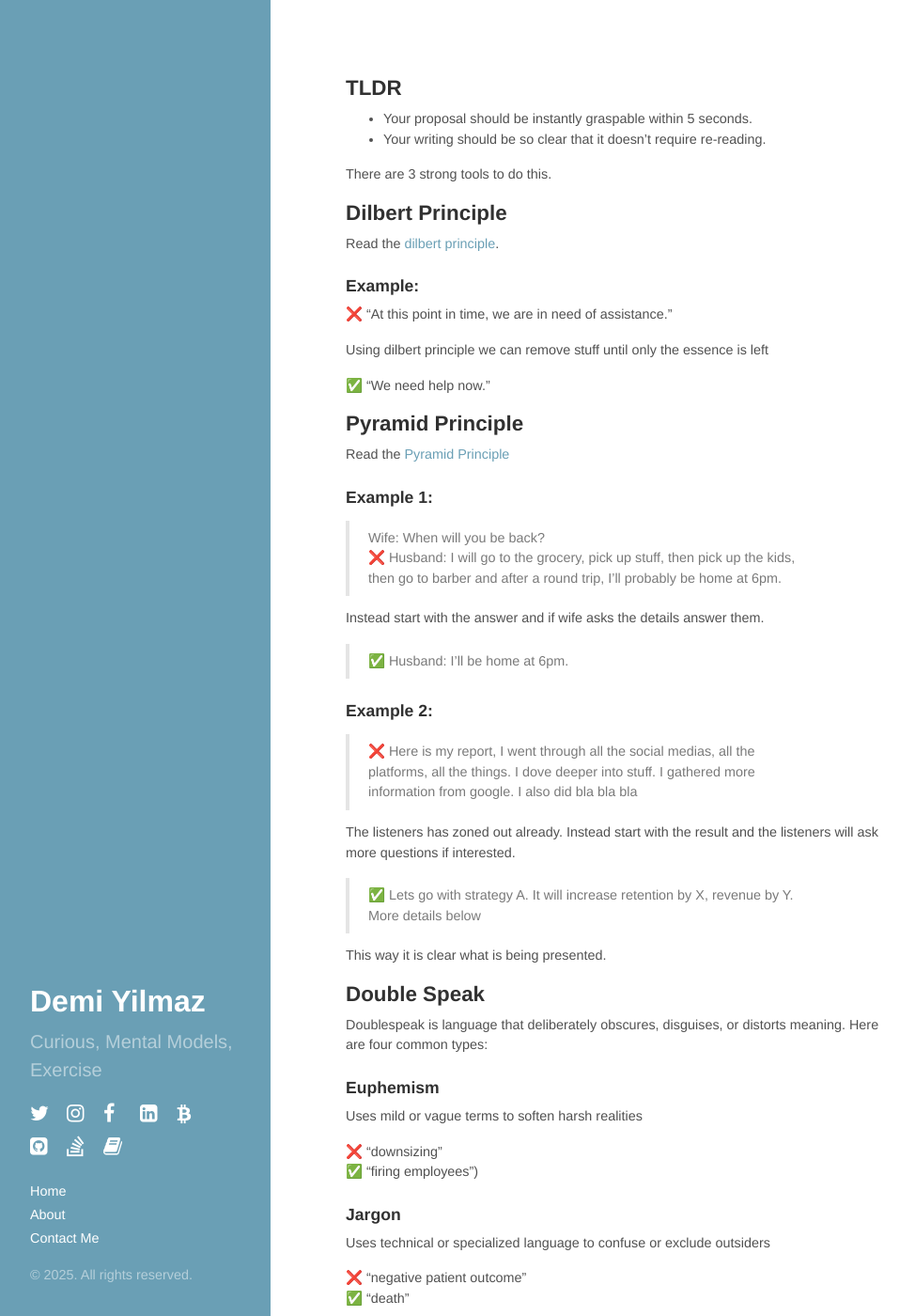
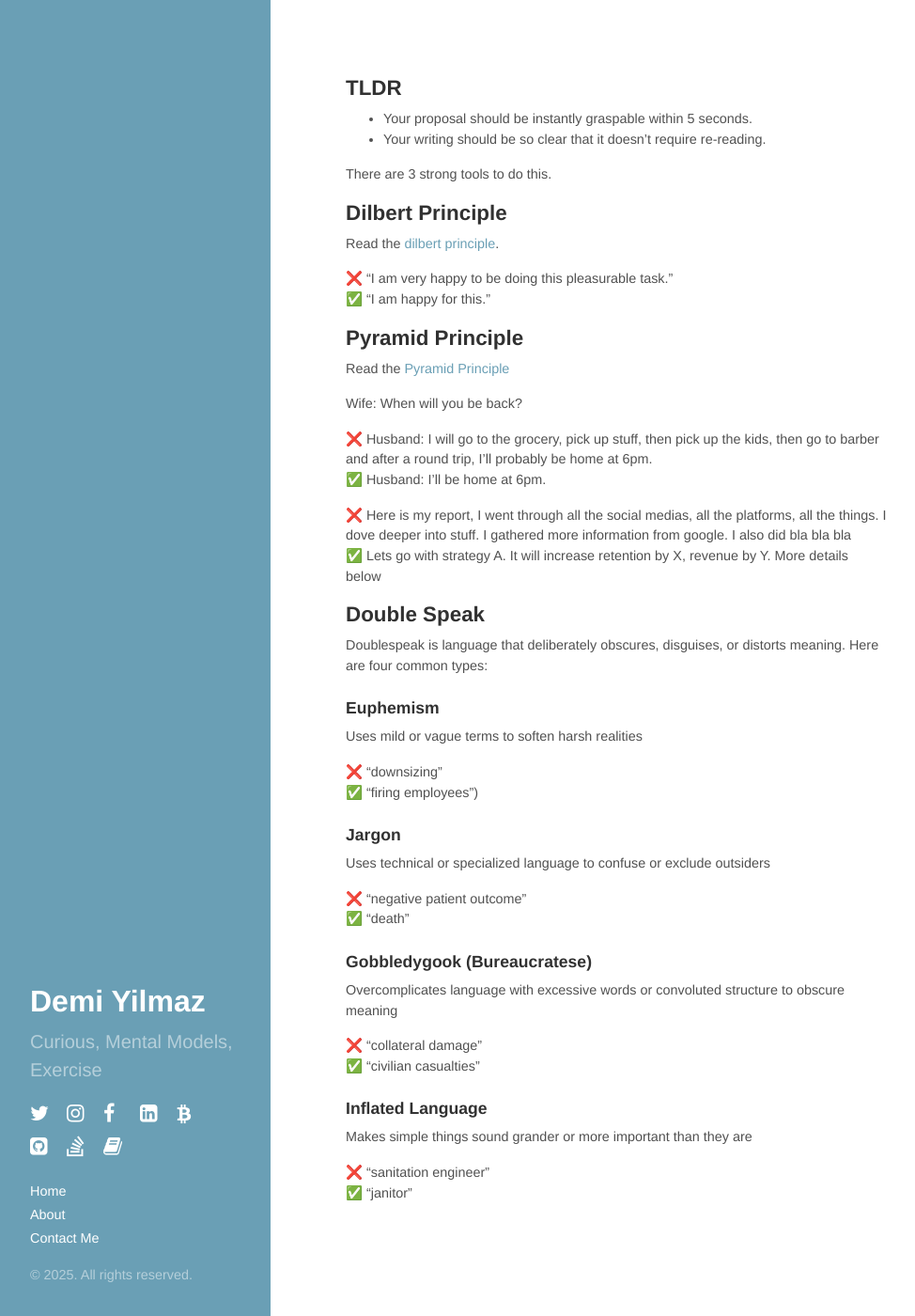
Before and after one commit to demiculus/demiculus.github.io, a Jekyll site: the page built from communication.md, in a window 1280 px wide and 1400 px high. Shown: the whole window at 94% size, without its empty margins (0-974 px from the left). Built offline with Jekyll 4.4.1, drawn with Linux system fonts in a browser that asks for light colours; nearby versions of some CDN libraries.

Commit message:
added extra item to comm

```diff
--- a/communication.md
+++ b/communication.md
@@ -14,34 +14,20 @@ There are 3 strong tools to do this.
 
 Read the [dilbert principle](https://dilbertblog.typepad.com/the_dilbert_blog/2007/06/the_day_you_bec.html).
 
-### Example:
-
-❌ "At this point in time, we are in need of assistance."
-
-Using dilbert principle we can remove stuff until only the essence is left
-
-✅ "We need help now."
+❌ "I am very happy to be doing this pleasurable task."
+✅ "I am happy for this."
 
 ## Pyramid Principle
 
 Read the [Pyramid Principle](https://medium.com/lessons-from-mckinsey/the-pyramid-principle-f0885dd3c5c7)
 
-### Example 1:
-> Wife: When will you be back?
-> ❌ Husband: I will go to the grocery, pick up stuff, then pick up the kids, then go to barber and after a round trip, I'll probably be home at 6pm.
+Wife: When will you be back?
 
-Instead start with the answer and if wife asks the details answer them.
+❌ Husband: I will go to the grocery, pick up stuff, then pick up the kids, then go to barber and after a round trip, I'll probably be home at 6pm.
+✅ Husband: I'll be home at 6pm.
 
-> ✅ Husband: I'll be home at 6pm.
-
-### Example 2:
-> ❌ Here is my report, I went through all the social medias, all the platforms, all the things. I dove deeper into stuff. I gathered more information from google. I also did bla bla bla
-
-The listeners has zoned out already. Instead start with the result and the listeners will ask more questions if interested.
-
-> ✅ Lets go with strategy A. It will increase retention by X, revenue by Y. More details below
-
-This way it is clear what is being presented.
+❌ Here is my report, I went through all the social medias, all the platforms, all the things. I dove deeper into stuff. I gathered more information from google. I also did bla bla bla
+✅ Lets go with strategy A. It will increase retention by X, revenue by Y. More details below
 
 ## Double Speak
 Doublespeak is language that deliberately obscures, disguises, or distorts meaning. Here are four common types:
```
